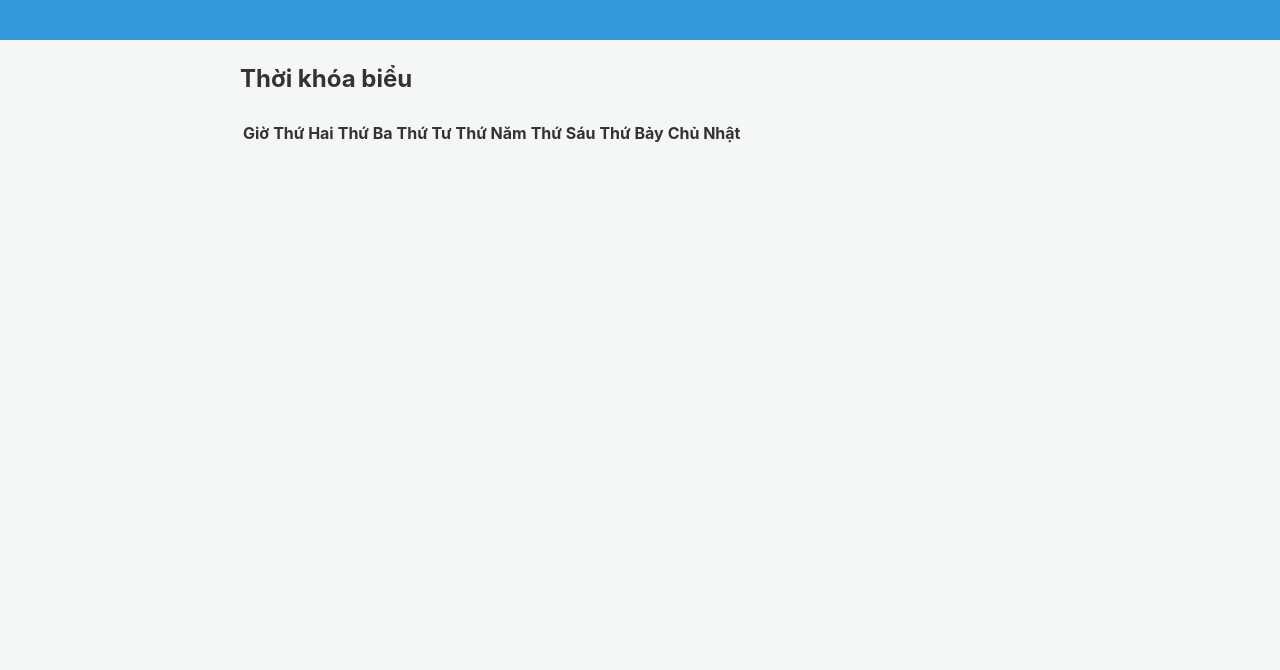
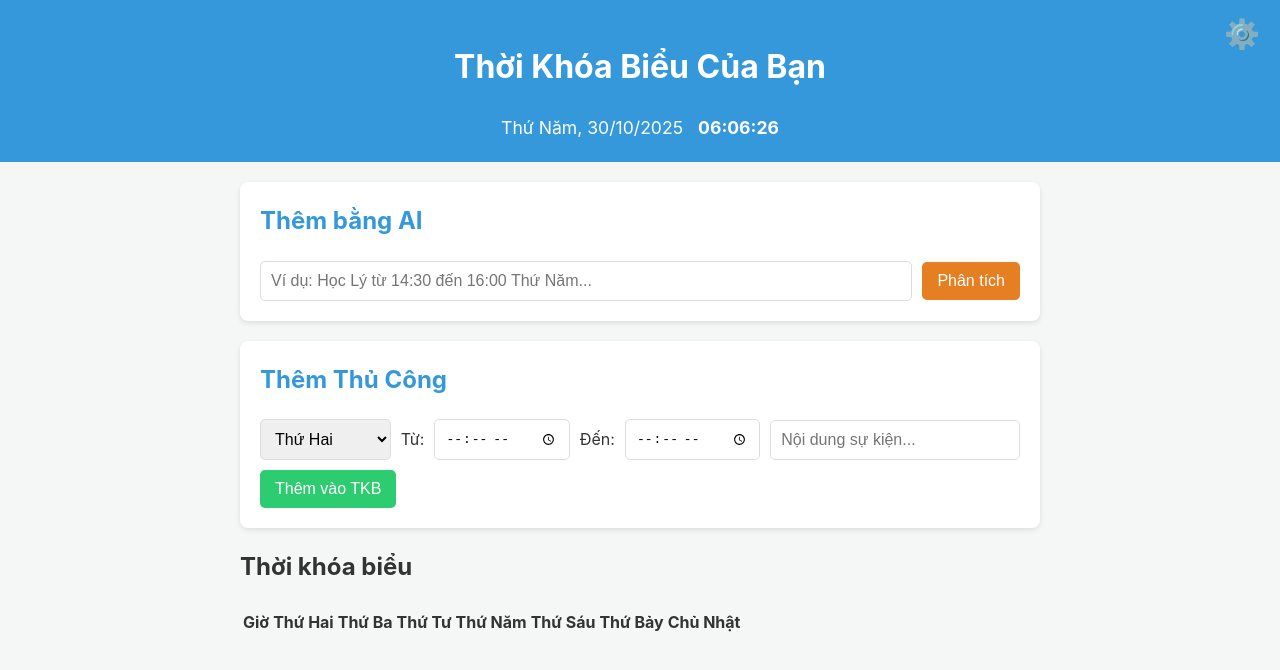
Before and after one commit to thanhduongnmc24-gif/Ghichu, a website: page public/index.html in a window 1280 px wide. Drawn offline with Linux system fonts and the light colour scheme.

Commit message:
Update index.html

```diff
--- a/public/index.html
+++ b/public/index.html
@@ -1,14 +1,64 @@
 <!DOCTYPE html>
 <html lang="vi">
 <head>
+    <meta charset="UTF-8">
+    <meta name="viewport" content="width=device-width, initial-scale=1.0">
+    <title>Thời Khóa Biểu PWA</title>
+
     <link rel="stylesheet" href="style.css">
+
     <link rel="manifest" href="manifest.json">
-    </head>
+    <meta name="theme-color" content="#3498db">
+
+    <meta name="apple-mobile-web-app-capable" content="yes">
+    <meta name="apple-mobile-web-app-status-bar-style" content="black-translucent">
+    <meta name="apple-mobile-web-app-title" content="TKB App">
+    <link rel="apple-touch-icon" href="icons/icon-192x192.png">
+
+</head>
 <body>
+
     <header>
-        </header>
+        <h1>Thời Khóa Biểu Của Bạn</h1>
+        <button id="settings-btn" class="icon-btn">⚙️</button>
+        <div id="clock-container">
+            <span id="date"></span>
+            <span id="time"></span>
+        </div>
+    </header>
 
     <main>
+        <section class="form-section">
+            <h2>Thêm bằng AI</h2>
+            <form id="ai-form">
+                <input type="text" id="ai-input" placeholder="Ví dụ: Học Lý từ 14:30 đến 16:00 Thứ Năm...">
+                <button type="submit">Phân tích</button>
+            </form>
+        </section>
+
+        <section class="form-section">
+            <h2>Thêm Thủ Công</h2>
+            <form id="manual-form">
+                <select id="manual-day">
+                    <option value="Thứ Hai">Thứ Hai</option>
+                    <option value="Thứ Ba">Thứ Ba</option>
+                    <option value="Thứ Tư">Thứ Tư</option>
+                    <option value="Thứ Năm">Thứ Năm</option>
+                    <option value="Thứ Sáu">Thứ Sáu</option>
+                    <option value="Thứ Bảy">Thứ Bảy</option>
+                    <option value="Chủ Nhật">Chủ Nhật</option>
+                </select>
+
+                <label for="manual-time-start">Từ:</label>
+                <input type="time" id="manual-time-start" required>
+                <label for="manual-time-end">Đến:</label>
+                <input type="time" id="manual-time-end" required>
+
+                <input type="text" id="manual-event" placeholder="Nội dung sự kiện..." required>
+                <button type="submit">Thêm vào TKB</button>
+            </form>
+        </section>
+
         <section id="schedule-container">
             <h2>Thời khóa biểu</h2>
             <div id="schedule-grid-wrapper">
@@ -31,7 +81,18 @@
             </div>
         </section>
 
-        </main>
+    </main>
+
+    <div id="settings-modal" class="modal-overlay" style="display: none;">
+        <div class="modal-content">
+            <span id="close-modal" class="close-btn">&times;</span>
+            <h2>Cài đặt chung</h2>
+
+            <button id="notify-button">Bật Thông Báo (Toàn cục)</button>
+            <p>Cho phép ứng dụng gửi thông báo.</p>
+
+        </div>
+    </div>
 
     <script src="app.js"></script>
 </body>
```
